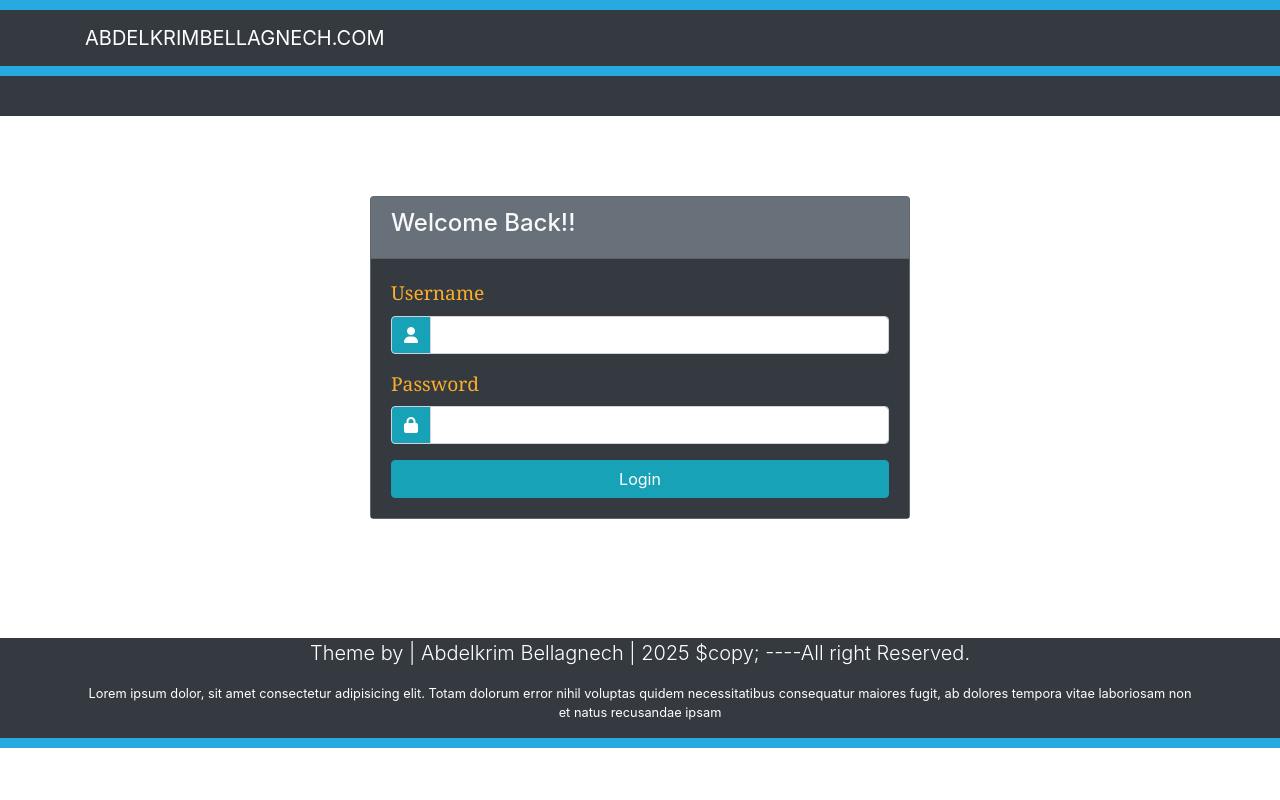
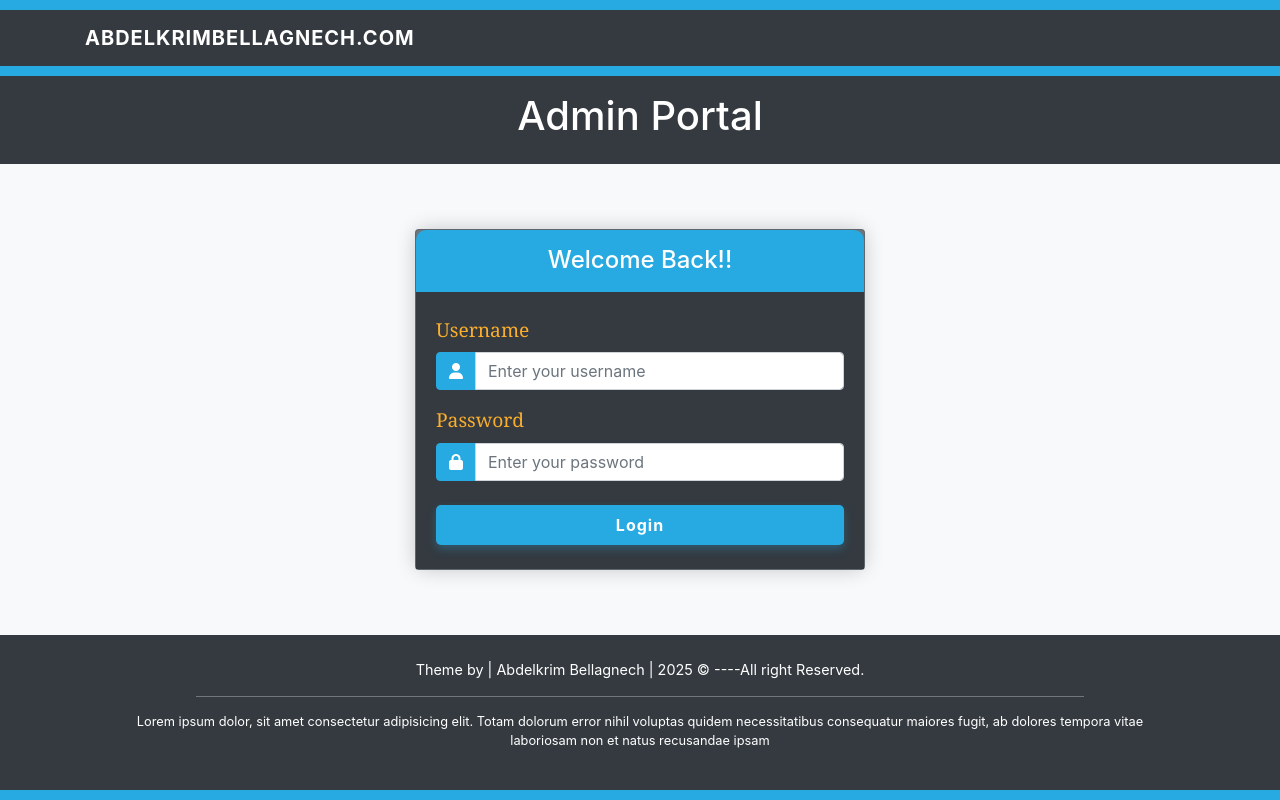
Before and after one commit to Abdelkrim7Be/CMS-Stunning_Blog, a PHP site: page /Login.php in a window 1280 px wide. Run offline with PHP 8.4, Linux system fonts and the light colour scheme; some libraries are stand-ins or nearby versions.

Commit message:
Design Enhancements #1 : Enhancing The Login's Page Design Implemented

```diff
--- a/Login.php
+++ b/Login.php
@@ -4,11 +4,10 @@ require_once("Includes/Functions2.php");
 require_once("Includes/Sessions.php");
 ?>
 <?php
-if(isset($_SESSION['User_ID'])){
+if (isset($_SESSION['User_ID'])) {
   Redirect_to("Dashboard.php");
 }
 // if you are already logged in, you cannot access or go to your login page
-
 
 if (isset($_POST['Submit'])) {
   $Username = $_POST['Username'];
@@ -38,7 +37,6 @@ if (isset($_POST['Submit'])) {
 }
 ?>
 
-
 <!DOCTYPE html>
 <html lang="en">
 
@@ -51,107 +49,185 @@ if (isset($_POST['Submit'])) {
   <link rel="stylesheet" href="CSS/Styles.css" />
   <script src="https://kit.fontawesome.com/d2a0a9da83.js" crossorigin="anonymous"></script>
   <title>Login</title>
+  <style>
+    :root {
+      --theme-blue: #27aae1;
+    }
+
+    html,
+    body {
+      height: 100%;
+      margin: 0;
+    }
+
+    body {
+      display: flex;
+      flex-direction: column;
+      min-height: 100vh;
+      background-color: #f8f9fa;
+    }
+
+    .content {
+      flex: 1 0 auto;
+      display: flex;
+      flex-direction: column;
+    }
+
+    .main-section {
+      flex: 1;
+      display: flex;
+      align-items: center;
+      justify-content: center;
+    }
+
+    footer {
+      flex-shrink: 0;
+    }
+
+    .login-card {
+      border-radius: 10px;
+      box-shadow: 0 0 20px rgba(0, 0, 0, 0.2);
+      transition: transform 0.3s ease;
+      max-width: 450px;
+      width: 100%;
+    }
+
+    .login-card:hover {
+      transform: translateY(-5px);
+    }
+
+    .card-header {
+      border-radius: 10px 10px 0 0 !important;
+      font-weight: bold;
+    }
+
+    .brand-blue-bg {
+      background-color: var(--theme-blue) !important;
+      border-color: var(--theme-blue) !important;
+    }
+
+    .btn-login {
+      background-color: var(--theme-blue);
+      border: none;
+      border-radius: 5px;
+      font-weight: bold;
+      letter-spacing: 1px;
+      box-shadow: 0 4px 8px rgba(39, 170, 225, 0.3);
+      transition: all 0.3s ease;
+    }
+
+    .btn-login:hover {
+      background-color: #1f8dbe;
+      transform: translateY(-2px);
+      box-shadow: 0 6px 12px rgba(39, 170, 225, 0.4);
+    }
+
+    .input-group-text {
+      background-color: var(--theme-blue) !important;
+    }
+
+    .navbar-brand {
+      font-weight: bold;
+      letter-spacing: 1px;
+    }
+
+    .copyright {
+      font-size: 0.9em;
+    }
+
+    hr.divider {
+      width: 80%;
+      margin: 15px auto;
+      border-color: rgba(255, 255, 255, 0.3);
+    }
+  </style>
 </head>
 
 <body>
-  <!-- Display the heading in different forms h1, h2, h3, h4...
-    <h1 class="display-1">Hello World</h1>
-    <h1 class="display-2">Hello World</h1>
-    <h1 class="display-3">Hello World</h1>
-    <h1 class="display-4">Hello World</h1>
-    <h1 class="display-5">Hello World</h1> -->
-
   <!-- NAVBAR -->
-  <div style="height: 10px; background-color: #27aae1"></div>
+  <div style="height: 10px;" class="brand-blue-bg"></div>
   <nav class="navbar navbar-expand-lg navbar-dark bg-dark">
     <div class="container">
-      <a href="#" class="navbar-brand"> ABDELKRIMBELLAGNECH.COM</a>
-      <!-- So here we used some javascript oriented to bootstrap, so when data-toggle is called
-        we go to data-target that should have the same content as the content in the id in the div wanted to be collapsed (navbarCollapseCMS)-->
-      <!-- shows and hides the navigation links when the window is small. When the toggle button is clicked, the data-toggle attribute triggers the collapse of the navbar-collapse element with the ID navbarcollapsecms using the data-target attribute. -->
+      <a href="#" class="navbar-brand">ABDELKRIMBELLAGNECH.COM</a>
       <button class="navbar-toggler" data-toggle="collapse" data-target="#navbarcollapseCMS">
         <span class="navbar-toggler-icon"></span>
       </button>
       <div class="collapse navbar-collapse" id="navbarcollapseCMS">
-
+        <!-- You can add navigation items here if needed -->
       </div>
     </div>
   </nav>
-  <div style="height: 10px; background-color: #27aae1"></div>
+  <div style="height: 10px;" class="brand-blue-bg"></div>
   <!-- NAVBAR END -->
 
+  <!-- MAIN CONTENT -->
+  <div class="content">
     <!-- HEADER -->
     <header class="bg-dark text-white py-3">
       <div class="container">
         <div class="row">
-        <div class="col-md-12">
-          <h1></h1>
+          <div class="col-md-12 text-center">
+            <h1>Admin Portal</h1>
           </div>
         </div>
       </div>
     </header>
-  <br />
-
     <!-- END HEADER -->
 
     <!-- MAIN AREA START -->
-  <section class="container py-2 mb-4">
-    <div class="row">
-      <div class="offset-sm-3 col-sm-6" style="min-height: 458px;">
-        <br><br>
+    <section class="container main-section py-5">
+      <div class="login-card">
         <?php
         echo ErrorMessage();
         echo SuccessMessage();
         ?>
         <div class="card bg-secondary text-light">
-          <div class="card-header">
-            <h4>Welcome Back!!</h4>
+          <div class="card-header text-center py-3 brand-blue-bg">
+            <h4 class="mb-0 text-white">Welcome Back!!</h4>
           </div>
-          <div class="card-body bg-dark">
+          <div class="card-body bg-dark py-4">
             <form class="" action="Login.php" method="post">
               <div class="form-group">
                 <label for="username"><span class="FieldInfo">Username</span></label>
                 <div class="input-group mb-3">
                   <div class="input-group-prepend">
-                    <span class="input-group-text text-white bg-info"><i class="fas fa-user"></i></span>
+                    <span class="input-group-text text-white brand-blue-bg"><i class="fas fa-user"></i></span>
                   </div>
-                  <input type="text" class="form-control" name="Username" id="username">
+                  <input type="text" class="form-control" name="Username" id="username" placeholder="Enter your username">
                 </div>
               </div>
               <div class="form-group">
                 <label for="password"><span class="FieldInfo">Password</span></label>
                 <div class="input-group mb-3">
                   <div class="input-group-prepend">
-                    <span class="input-group-text text-white bg-info"><i class="fas fa-lock"></i></span>
+                    <span class="input-group-text text-white brand-blue-bg"><i class="fas fa-lock"></i></span>
                   </div>
-                  <input type="password" class="form-control" name="Password" id="password">
+                  <input type="password" class="form-control" name="Password" id="password" placeholder="Enter your password">
                 </div>
               </div>
-              <input type="submit" name="Submit" class="btn btn-info btn-block" value="Login">
+              <div class="form-group mt-4 mb-0">
+                <input type="submit" name="Submit" class="btn btn-block brand-blue-bg py-2 text-white btn-login" value="Login">
+              </div>
             </form>
           </div>
         </div>
       </div>
+    </section>
+    <!-- MAIN AREA END -->
   </div>
-  </section>
 
-  <!-- MAIN AREA END -->
-
-  <!-- div..container and div.row are indispensable for any elements , tb9a tzidhom dima -->
   <!-- FOOTER -->
-  <footer class="bg-dark text-white">
+  <footer class="bg-dark text-white py-4">
     <div class="container">
-      <!-- row means occupying all the length of our container -->
       <div class="row">
-        <!-- to fully work with row, we need to specify which columns -->
-        <div class="col">
-          <p class="lead text-center">
-            Theme by | Abdelkrim Bellagnech | <span id="year"></span> $copy;
+        <div class="col text-center">
+          <p class="mb-1 copyright">
+            Theme by | Abdelkrim Bellagnech | <span id="year"></span> &copy;
             ----All right Reserved.
           </p>
-          <p class="text-center small">
-            <a style="color: white; text-decoration: none; cursor: pointer" href="http://jazebakram.com/coupons/"
-              target="_blank"></a>Lorem ipsum dolor, sit amet consectetur adipisicing elit. Totam
+          <hr class="divider">
+          <p class="small px-md-5">
+            Lorem ipsum dolor, sit amet consectetur adipisicing elit. Totam
             dolorum error nihil voluptas quidem necessitatibus consequatur
             maiores fugit, ab dolores tempora vitae laboriosam non et natus
             recusandae ipsam
@@ -160,7 +236,8 @@ if (isset($_POST['Submit'])) {
       </div>
     </div>
   </footer>
-  <div style="height: 10px; background-color: #27aae1"></div>
+  <div style="height: 10px;" class="brand-blue-bg"></div>
+
   <script src="https://code.jquery.com/jquery-3.3.1.slim.min.js"
     integrity="sha384-q8i/X+965DzO0rT7abK41JStQIAqVgRVzpbzo5smXKp4YfRvH+8abtTE1Pi6jizo"
     crossorigin="anonymous"></script>
```
Lines whose indentation alone changed are shown as unchanged.
